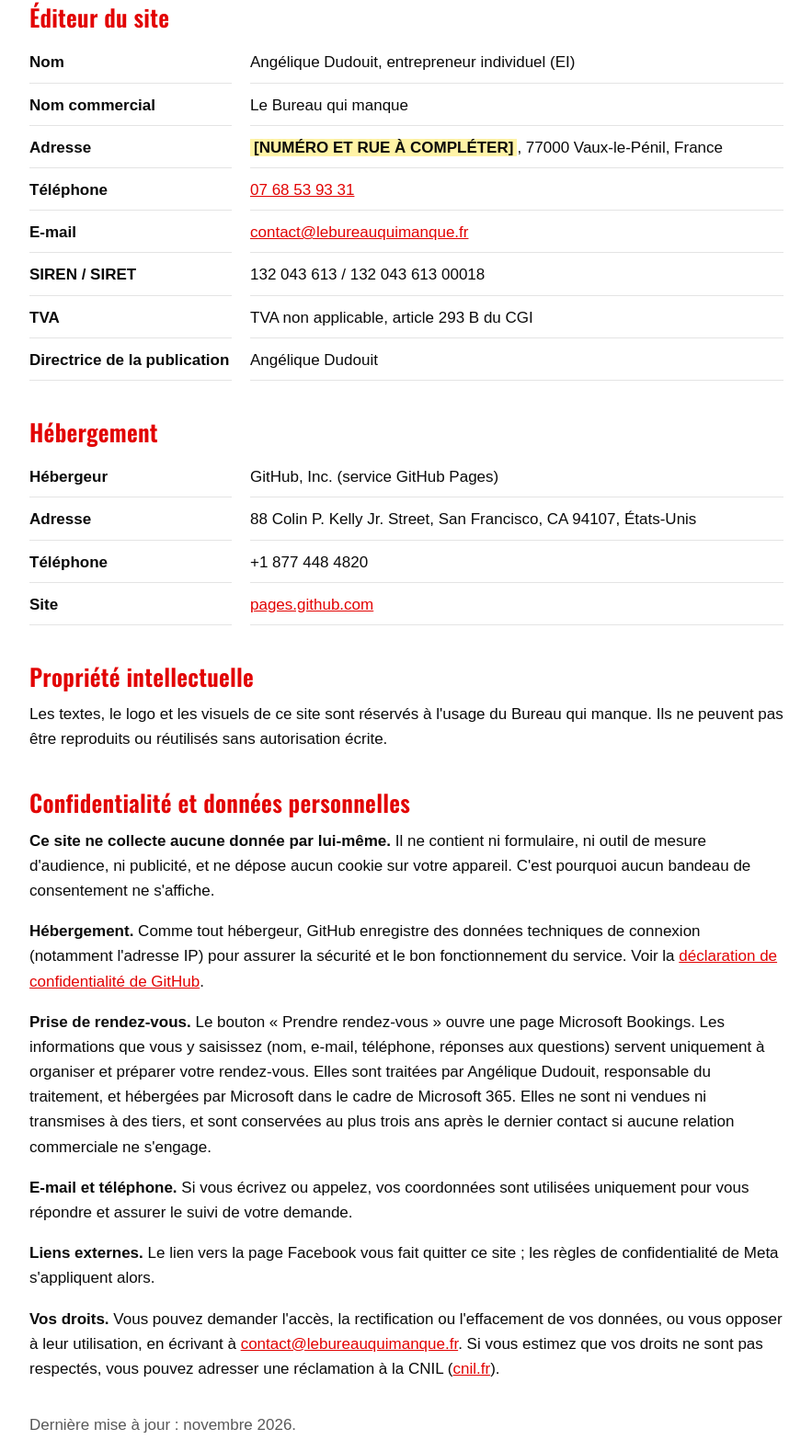
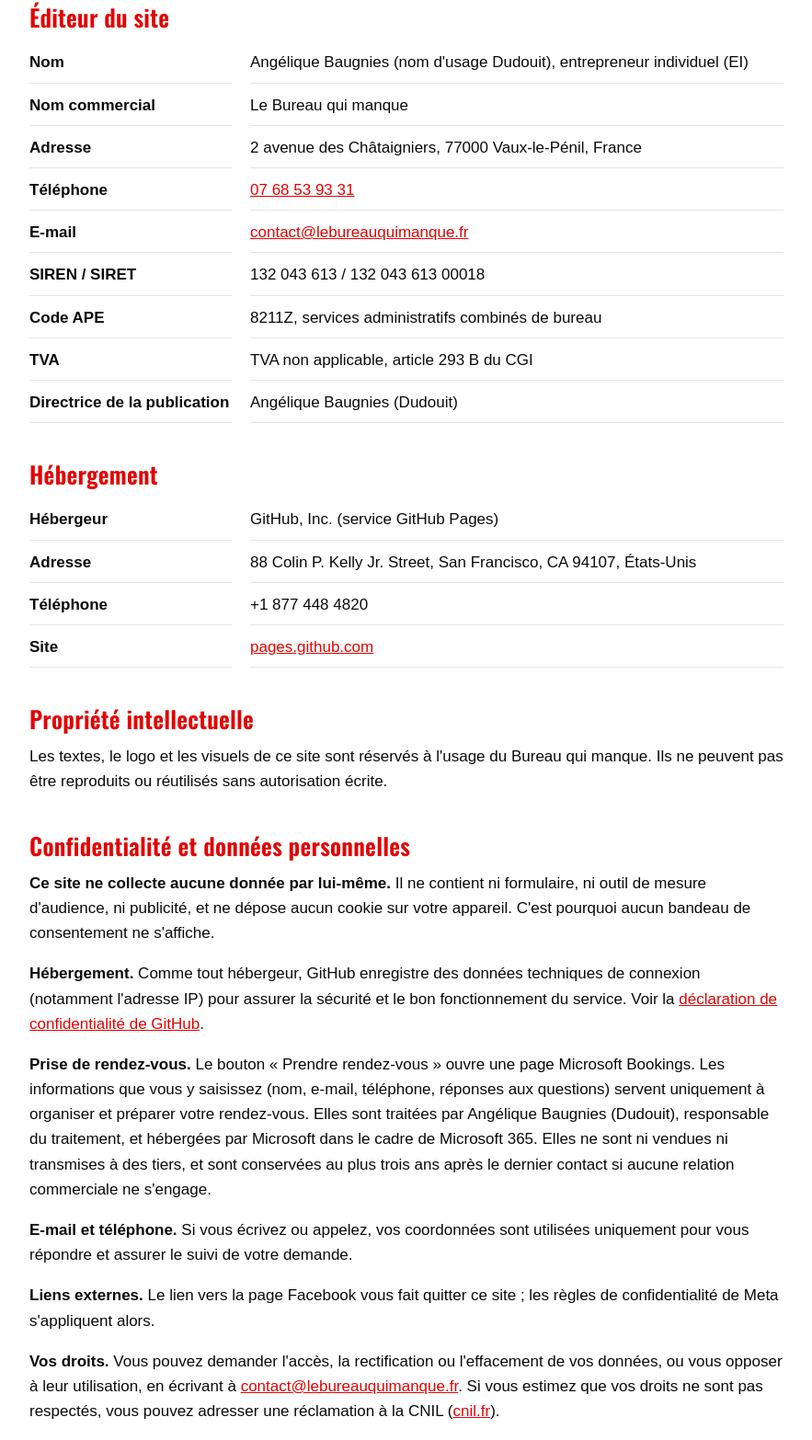
Before and after one commit to lebureauquimanque/site-lebureauquimanque, a plain HTML site: page mentions-legales.html in a window 1280 px wide. Shown: the part 294-1860 px from the top of the page at 92% size, without its empty margins (198-1081 px from the left). Drawn offline with Linux system fonts and the light colour scheme.

Commit message:
Add files via upload

```diff
--- a/mentions-legales.html
+++ b/mentions-legales.html
@@ -32,14 +32,15 @@
 
       <h2>Éditeur du site</h2>
       <dl>
-        <dt>Nom</dt><dd>Angélique Dudouit, entrepreneur individuel (EI)</dd>
+        <dt>Nom</dt><dd>Angélique Baugnies (nom d'usage Dudouit), entrepreneur individuel (EI)</dd>
         <dt>Nom commercial</dt><dd>Le Bureau qui manque</dd>
-        <dt>Adresse</dt><dd><span class="a-completer">[NUMÉRO ET RUE À COMPLÉTER]</span>, 77000 Vaux-le-Pénil, France</dd>
+        <dt>Adresse</dt><dd>2 avenue des Châtaigniers, 77000 Vaux-le-Pénil, France</dd>
         <dt>Téléphone</dt><dd><a href="tel:+33768539331">07 68 53 93 31</a></dd>
         <dt>E-mail</dt><dd><a href="mailto:contact@lebureauquimanque.fr">contact@lebureauquimanque.fr</a></dd>
         <dt>SIREN / SIRET</dt><dd>132 043 613 / 132 043 613 00018</dd>
+        <dt>Code APE</dt><dd>8211Z, services administratifs combinés de bureau</dd>
         <dt>TVA</dt><dd>TVA non applicable, article 293 B du CGI</dd>
-        <dt>Directrice de la publication</dt><dd>Angélique Dudouit</dd>
+        <dt>Directrice de la publication</dt><dd>Angélique Baugnies (Dudouit)</dd>
       </dl>
 
       <h2>Hébergement</h2>
@@ -56,7 +57,7 @@
       <h2 id="confidentialite">Confidentialité et données personnelles</h2>
       <p><strong>Ce site ne collecte aucune donnée par lui-même.</strong> Il ne contient ni formulaire, ni outil de mesure d'audience, ni publicité, et ne dépose aucun cookie sur votre appareil. C'est pourquoi aucun bandeau de consentement ne s'affiche.</p>
       <p><strong>Hébergement.</strong> Comme tout hébergeur, GitHub enregistre des données techniques de connexion (notamment l'adresse IP) pour assurer la sécurité et le bon fonctionnement du service. Voir la <a href="https://docs.github.com/fr/site-policy/privacy-policies/github-general-privacy-statement" rel="noopener">déclaration de confidentialité de GitHub</a>.</p>
-      <p><strong>Prise de rendez-vous.</strong> Le bouton « Prendre rendez-vous » ouvre une page Microsoft Bookings. Les informations que vous y saisissez (nom, e-mail, téléphone, réponses aux questions) servent uniquement à organiser et préparer votre rendez-vous. Elles sont traitées par Angélique Dudouit, responsable du traitement, et hébergées par Microsoft dans le cadre de Microsoft 365. Elles ne sont ni vendues ni transmises à des tiers, et sont conservées au plus trois ans après le dernier contact si aucune relation commerciale ne s'engage.</p>
+      <p><strong>Prise de rendez-vous.</strong> Le bouton « Prendre rendez-vous » ouvre une page Microsoft Bookings. Les informations que vous y saisissez (nom, e-mail, téléphone, réponses aux questions) servent uniquement à organiser et préparer votre rendez-vous. Elles sont traitées par Angélique Baugnies (Dudouit), responsable du traitement, et hébergées par Microsoft dans le cadre de Microsoft 365. Elles ne sont ni vendues ni transmises à des tiers, et sont conservées au plus trois ans après le dernier contact si aucune relation commerciale ne s'engage.</p>
       <p><strong>E-mail et téléphone.</strong> Si vous écrivez ou appelez, vos coordonnées sont utilisées uniquement pour vous répondre et assurer le suivi de votre demande.</p>
       <p><strong>Liens externes.</strong> Le lien vers la page Facebook vous fait quitter ce site ; les règles de confidentialité de Meta s'appliquent alors.</p>
       <p><strong>Vos droits.</strong> Vous pouvez demander l'accès, la rectification ou l'effacement de vos données, ou vous opposer à leur utilisation, en écrivant à <a href="mailto:contact@lebureauquimanque.fr">contact@lebureauquimanque.fr</a>. Si vous estimez que vos droits ne sont pas respectés, vous pouvez adresser une réclamation à la CNIL (<a href="https://www.cnil.fr" rel="noopener">cnil.fr</a>).</p>
@@ -69,7 +70,7 @@
     <div class="conteneur">
       <img src="assets/logo-blanc.svg" alt="Le Bureau qui manque" width="118" height="54">
       <div>
-        <p>Le Bureau qui manque · Angélique Dudouit, entrepreneur individuel · SIRET 132 043 613 00018</p>
+        <p>Le Bureau qui manque · Angélique Baugnies (Dudouit), entrepreneur individuel · SIRET 132 043 613 00018</p>
         <p>TVA non applicable, article 293 B du CGI · © 2026</p>
       </div>
       <div class="pied__liens">
```
Also changed, not shown: index.html (+1 -1 lines).
